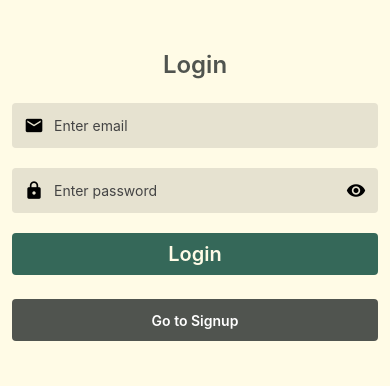
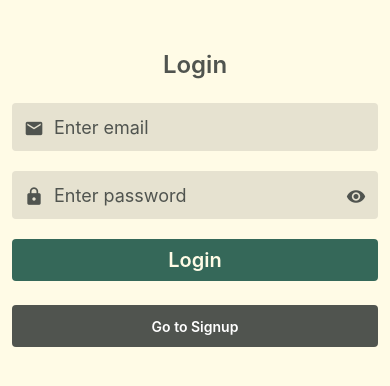
Before and after one commit to LucasHDG/ReactNative, a React Native app: screen /HomeStack in a window 390 px wide. Shown: the top 386 px of the page. Built offline with nearby package versions, Linux system fonts and the light colour scheme; no server answers.

Commit message:
Ajout d'un bottom tab navigation

```diff
--- a/components/ErrorMessage.jsx
+++ b/components/ErrorMessage.jsx
@@ -1,4 +1,3 @@
-/* eslint-disable react/prop-types */
 import React from 'react';
 import { StyleSheet, Text } from 'react-native';
 
--- a/components/IconButton.jsx
+++ b/components/IconButton.jsx
@@ -1,4 +1,3 @@
-/* eslint-disable react/prop-types */
 import React from 'react';
 import { Pressable, StyleSheet } from 'react-native';
 import { AntDesign } from '@expo/vector-icons';
--- a/components/InputField.jsx
+++ b/components/InputField.jsx
@@ -1,19 +1,22 @@
-/* eslint-disable react/jsx-props-no-spreading */
-/* eslint-disable react/prop-types */
 import React from 'react';
 import {
   View, StyleSheet, TextInput, TouchableOpacity,
 } from 'react-native';
 import { MaterialCommunityIcons } from '@expo/vector-icons';
+import PropTypes from 'prop-types';
+import theme from '../styles/theme.style';
 
 const styles = StyleSheet.create({
   container: {
     borderRadius: 4,
     flexDirection: 'row',
     padding: 12,
+    backgroundColor: theme.ONBACK,
+    marginBottom: 20,
   },
   leftIcon: {
     marginRight: 10,
+    marginTop: 3,
   },
   input: {
     flex: 1,
@@ -23,20 +26,25 @@ const styles = StyleSheet.create({
   rightIcon: {
     alignSelf: 'center',
     marginLeft: 10,
+    marginTop: 3,
   },
 });
 
 const InputField = ({
   leftIcon,
-  iconColor = '#000',
+  iconColor,
   rightIcon,
-  inputStyle,
-  containerStyle,
-  placeholderTextColor = '#444',
+  placeholderTextColor ,
   handlePasswordVisibility,
-  ...rest
+  autoCorrect,
+  value,
+  onChangeText,
+  secureTextEntry,
+  textContentType,
+  keyboardType = 'default',
+  placeholder,
 }) => (
-  <View style={[styles.container, containerStyle]}>
+  <View style={styles.container}>
     {leftIcon ? (
       <MaterialCommunityIcons
         name={leftIcon}
@@ -46,9 +54,16 @@ const InputField = ({
       />
     ) : null}
     <TextInput
-      {...rest}
+      autoCorrect={autoCorrect}
+      value={value}
+      onChangeText={onChangeText}
+      secureTextEntry={secureTextEntry}
+      textContentType={textContentType}
+      keyboardType={keyboardType}
+      autoCapitalize="none"
+      placeholder={placeholder}
       placeholderTextColor={placeholderTextColor}
-      style={[styles.input, inputStyle]}
+      style={styles.input}
     />
     {rightIcon ? (
       <TouchableOpacity onPress={handlePasswordVisibility}>
@@ -62,5 +77,31 @@ const InputField = ({
     ) : null}
   </View>
 );
+InputField.propTypes = {
+  leftIcon: PropTypes.string,
+  iconColor: PropTypes.string,
+  rightIcon: PropTypes.string,
+  placeholderTextColor: PropTypes.string,
+  handlePasswordVisibility: PropTypes.func,
+  autoCorrect: PropTypes.bool,
+  secureTextEntry: PropTypes.bool,
+  textContentType: PropTypes.string.isRequired,
+  keyboardType: PropTypes.string,
+  value: PropTypes.string.isRequired,
+  onChangeText: PropTypes.func.isRequired,
+  placeholder: PropTypes.string,
+};
+
+InputField.defaultProps = {
+  leftIcon: '',
+  iconColor: theme.ONBACKTEXT,
+  rightIcon: '',
+  placeholderTextColor: theme.ONBACKTEXT,
+  handlePasswordVisibility: () => {},
+  autoCorrect: true,
+  secureTextEntry: false,
+  keyboardType: 'default',
+  placeholder: '',
+};
 
 export default InputField;
--- a/navigation/HomeStack.jsx
+++ b/navigation/HomeStack.jsx
@@ -1,11 +1,17 @@
 import React from 'react';
 import { createStackNavigator } from '@react-navigation/stack';
+import { createBottomTabNavigator } from '@react-navigation/bottom-tabs';
+import { MaterialCommunityIcons } from '@expo/vector-icons';
 
 import HomeScreen from '../screens/HomeScreen';
+import ProfileScreen from '../screens/ProfileScreen';
+import ContactsScreen from '../screens/ContactsScreen';
+import theme from '../styles/theme.style';
 
 const Stack = createStackNavigator();
+const Tab = createBottomTabNavigator();
 
-export default function HomeStack() {
+function HomeStack() {
   return (
     <Stack.Navigator
       screenOptions={{
@@ -16,3 +22,87 @@ export default function HomeStack() {
     </Stack.Navigator>
   );
 }
+
+function ContactsStack() {
+  return (
+    <Stack.Navigator
+      screenOptions={{
+        headerShown: false,
+      }}
+    >
+      <Stack.Screen name="Contacts" component={ContactsScreen} />
+    </Stack.Navigator>
+  );
+}
+
+function ProfileStack() {
+  return (
+    <Stack.Navigator
+      screenOptions={{
+        headerShown: false,
+      }}
+    >
+      <Stack.Screen name="Profile" component={ProfileScreen} />
+    </Stack.Navigator>
+  );
+}
+
+function App() {
+  return (
+    <Tab.Navigator
+      initialRouteName="Feed"
+      screenOptions={{
+        headerShown: false,
+        tabBarActiveTintColor: theme.PRIMARY,
+        tabBarInactiveTintColor: theme.ONBACKTEXT,
+        tabBarActiveBackgroundColor: theme.BACK,
+        tabBarInactiveBackgroundColor: theme.BACK,
+        tabBarItemStyle: {
+          backgroundColor: theme.BACK,
+          paddingBottom: 3,
+        },
+      }}
+    >
+      <Tab.Screen
+        name="HomeStack"
+        component={HomeStack}
+        options={{
+          tabBarLabel: 'Home',
+          tabBarIcon: ({ color, size }) => (
+            <MaterialCommunityIcons name="phone" color={color} size={size} />
+          ),
+        }}
+      />
+      <Tab.Screen
+        name="ContactsStack"
+        component={ContactsStack}
+        options={{
+          tabBarLabel: 'Contacts',
+          tabBarIcon: ({ color, size }) => (
+            <MaterialCommunityIcons
+              name="contacts"
+              color={color}
+              size={size}
+            />
+          ),
+        }}
+      />
+      <Tab.Screen
+        name="ProfileStack"
+        component={ProfileStack}
+        options={{
+          tabBarLabel: 'Profile',
+          tabBarIcon: ({ color, size }) => (
+            <MaterialCommunityIcons
+              name="account-box"
+              color={color}
+              size={size}
+            />
+          ),
+        }}
+      />
+    </Tab.Navigator>
+  );
+}
+
+export default App;
--- /dev/null
+++ b/screens/ContactsScreen.jsx
@@ -0,0 +1,58 @@
+import { StyleSheet, Text } from 'react-native';
+import theme from '../styles/theme.style';
+import Firebase from '../config/firebase';
+import React, { useContext } from 'react';
+import { AuthenticatedUserContext } from '../navigation/AuthenticatedUserProvider';
+import { View } from 'react-native-web';
+import { StatusBar } from 'expo-status-bar';
+import { IconButton } from '../components';
+
+const styles = StyleSheet.create({
+  container: {
+    flex: 1,
+    backgroundColor: theme.BACK,
+    paddingTop: 50,
+    paddingHorizontal: 12,
+  },
+  row: {
+    flexDirection: 'row',
+    justifyContent: 'space-between',
+    alignItems: 'center',
+    marginBottom: 24,
+  },
+  title: {
+    fontSize: 24,
+    fontWeight: '600',
+    color: theme.ONBACKTEXT,
+  },
+});
+
+const auth = Firebase.auth();
+
+export default function ContactsScreen() {
+  const { user } = useContext(AuthenticatedUserContext);
+
+  const handleSignOut = async () => {
+    try {
+      await auth.signOut();
+    } catch (error) {
+      // console.log(error);
+    }
+  };
+  return (
+    <View style={styles.container}>
+      <StatusBar style="dark-content" />
+      <View style={styles.row}>
+        <Text style={styles.title}>
+          Profile
+        </Text>
+        <IconButton
+          name="logout"
+          size={24}
+          color={theme.ONBACKTEXT}
+          onPress={handleSignOut}
+        />
+      </View>
+    </View>
+  );
+}
--- a/screens/LoginScreen.jsx
+++ b/screens/LoginScreen.jsx
@@ -59,16 +59,8 @@ export default function LoginScreen({ navigation }) {
       <StatusBar style="dark-content" />
       <Text style={styles.title}>Login</Text>
       <InputField
-        inputStyle={{
-          fontSize: 14,
-        }}
-        containerStyle={{
-          backgroundColor: theme.ONBACK,
-          marginBottom: 20,
-        }}
         leftIcon="email"
         placeholder="Enter email"
-        autoCapitalize="none"
         keyboardType="email-address"
         textContentType="emailAddress"
         autoFocus
@@ -76,16 +68,8 @@ export default function LoginScreen({ navigation }) {
         onChangeText={(text) => setEmail(text)}
       />
       <InputField
-        inputStyle={{
-          fontSize: 14,
-        }}
-        containerStyle={{
-          backgroundColor: theme.ONBACK,
-          marginBottom: 20,
-        }}
         leftIcon="lock"
         placeholder="Enter password"
-        autoCapitalize="none"
         autoCorrect={false}
         secureTextEntry={passwordVisibility}
         textContentType="password"
--- /dev/null
+++ b/screens/ProfileScreen.jsx
@@ -0,0 +1,58 @@
+import { StyleSheet, Text } from 'react-native';
+import { StatusBar } from 'expo-status-bar';
+import React, { useContext } from 'react';
+import theme from '../styles/theme.style';
+import { IconButton } from '../components';
+import { View } from 'react-native-web';
+import { AuthenticatedUserContext } from '../navigation/AuthenticatedUserProvider';
+import Firebase from '../config/firebase';
+
+const styles = StyleSheet.create({
+  container: {
+    flex: 1,
+    backgroundColor: theme.BACK,
+    paddingTop: 50,
+    paddingHorizontal: 12,
+  },
+  row: {
+    flexDirection: 'row',
+    justifyContent: 'space-between',
+    alignItems: 'center',
+    marginBottom: 24,
+  },
+  title: {
+    fontSize: 24,
+    fontWeight: '600',
+    color: theme.ONBACKTEXT,
+  },
+});
+
+const auth = Firebase.auth();
+
+export default function ProfileScreen() {
+  const { user } = useContext(AuthenticatedUserContext);
+
+  const handleSignOut = async () => {
+    try {
+      await auth.signOut();
+    } catch (error) {
+      // console.log(error);
+    }
+  };
+  return (
+    <View style={styles.container}>
+      <StatusBar style="dark-content" />
+      <View style={styles.row}>
+        <Text style={styles.title}>
+          Profile
+        </Text>
+        <IconButton
+          name="logout"
+          size={24}
+          color={theme.ONBACKTEXT}
+          onPress={handleSignOut}
+        />
+      </View>
+    </View>
+  );
+}
```
Also changed, not shown: 1 other file (tests, documents, lock files or other folders).
